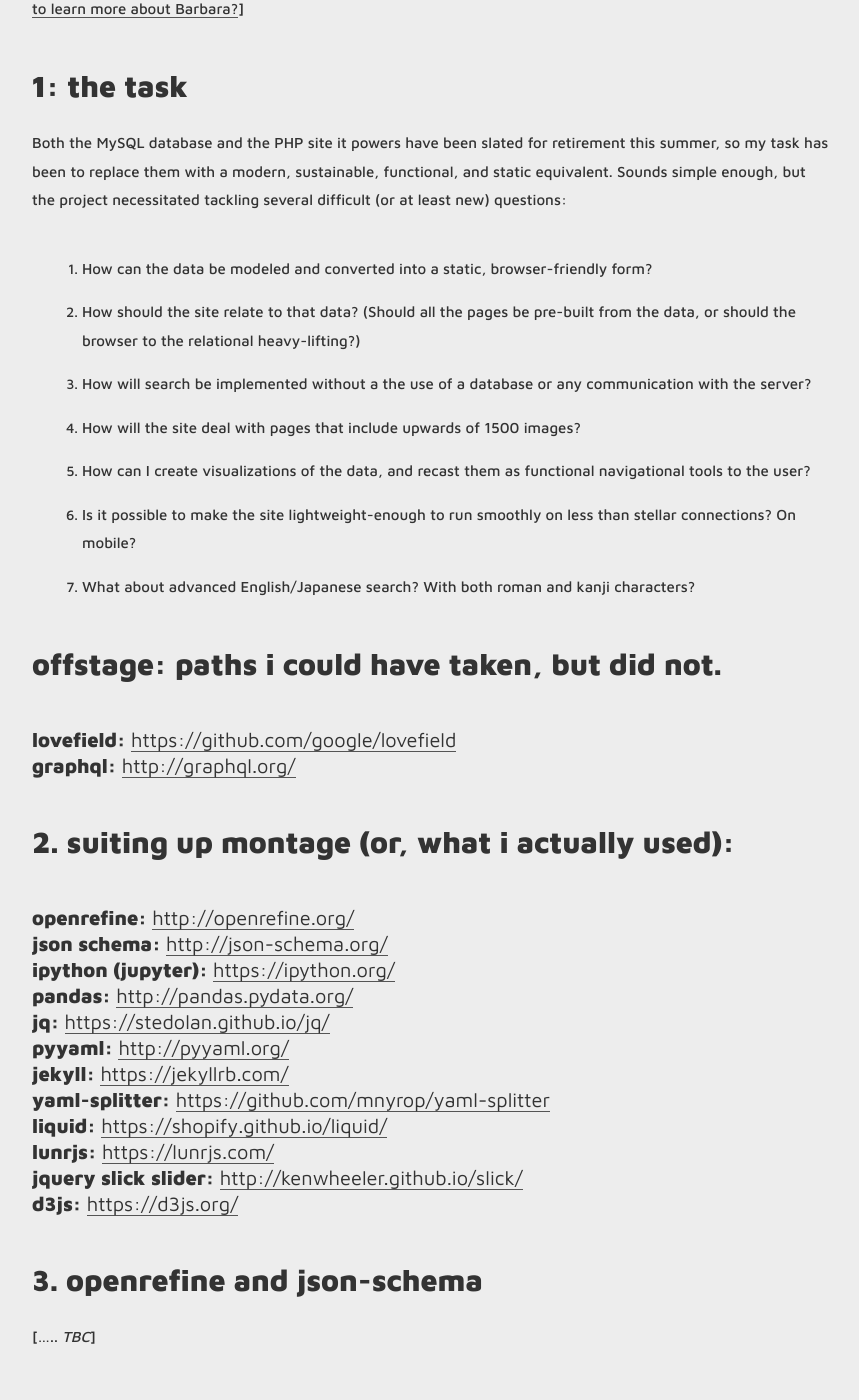
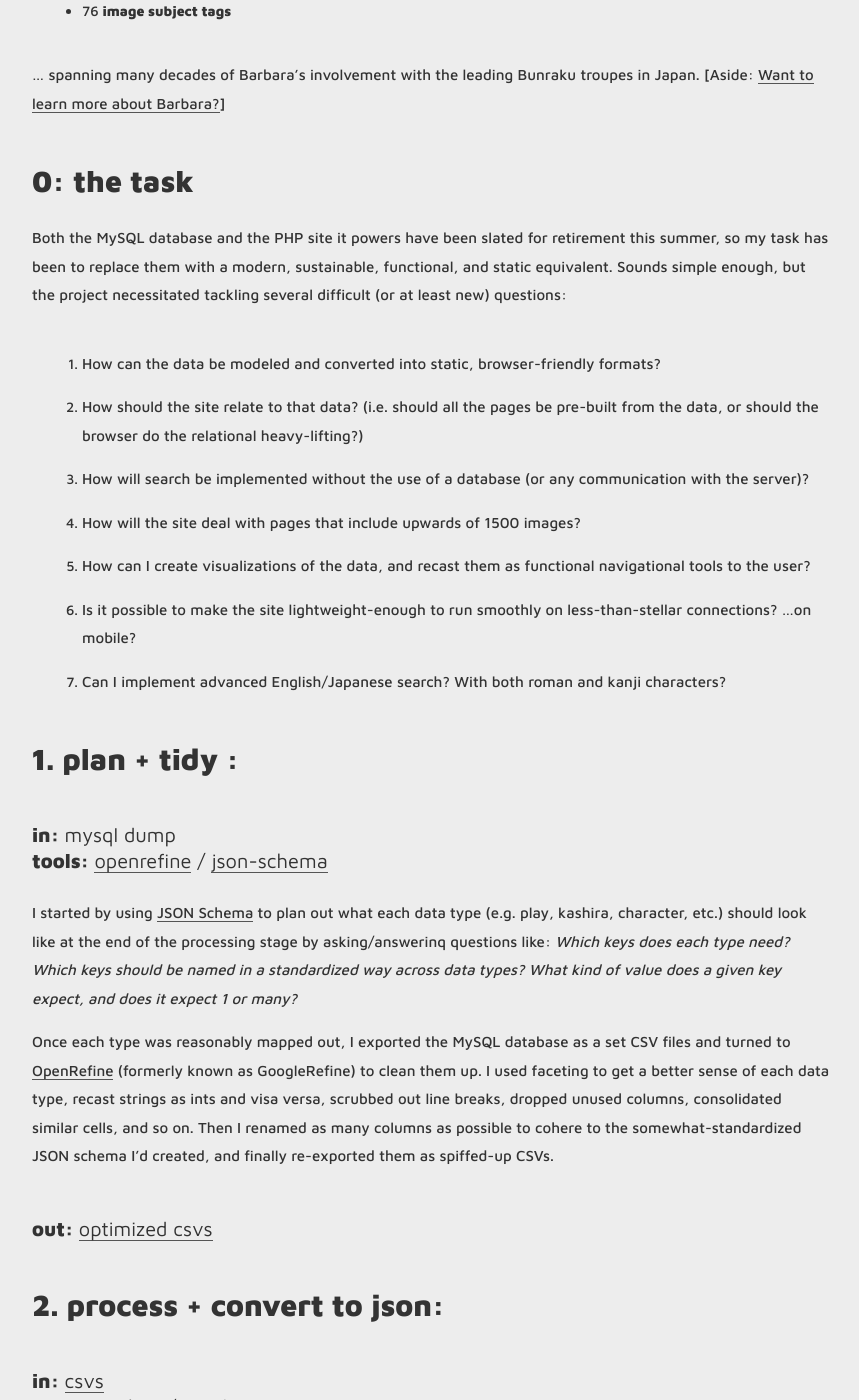
Before and after one commit to mnyrop/marii.info, a Jekyll site: the page built from _posts/2017-07-11-the-summer-of-puppets.md, in a window 1280 px wide and 1400 px high, scrolled down 1276 px. Shown: the whole window, without its empty margins (208-1067 px from the left). Built offline with Jekyll 4.4.1, drawn with Linux system fonts in a browser that asks for light colours; nearby versions of some CDN libraries; comment, search, counter and statistics services are not loaded; some of the changed text lies outside the part shown.

Commit message:
update bunraku post

```diff
--- a/_includes/footer.html
+++ b/_includes/footer.html
@@ -1,25 +1,33 @@
 <div class="footer">
+  <br/><br/><br/><br/>
   <button>
     <a href="https://twitter.com/mariinyrop" target="_none">
-      <i class="fa fa-twitter" aria-hidden="true"></i>
+      <i class="fa fa-lg fa-twitter" aria-hidden="true"></i>
     </a>
   </button>
   &nbsp;&nbsp;
   <button>
     <a href="https://github.com/mnyrop" target="_none">
-      <i class="fa fa-code-fork" aria-hidden="true"></i>
+      <i class="fa fa-lg fa-code-fork" aria-hidden="true"></i>
     </a>
   </button>
   &nbsp;&nbsp;
   <button id="btn" data-clipboard-text="m.nyrop@columbia.edu">
-    <i class="fa fa-envelope-o" aria-hidden="true"></i>
+    <i class="fa fa-lg fa-envelope-o" aria-hidden="true"></i>
   </button>
   &nbsp;&nbsp;
   <button>
     <a href="https://stackoverflow.com/users/8227741/marii" target="_none">
-      <i class="fa fa-stack-overflow" aria-hidden="true"></i>
+      <i class="fa fa-lg fa-stack-overflow" aria-hidden="true"></i>
     </a>
   </button>
+  &nbsp;&nbsp;
+  <button>
+    <a href="https://gist.github.com/mnyrop/a7be6f01cdd9a801eb0117882f44e188" target="_none">
+      <i class="fa fa-lg fa-book" aria-hidden="true"></i>
+    </a>
+  </button>
+  <br/><br/><br/><br/>
 </div>
 
 <script src="https://cdnjs.cloudflare.com/ajax/libs/clipboard.js/1.5.10/clipboard.min.js"></script>
--- a/_includes/header.html
+++ b/_includes/header.html
@@ -1,3 +1,5 @@
+<br/><br/>
+
 <aside class="logo">
 
 	{% if page.url == '/index.html' or page.url == '/' %}
@@ -14,3 +16,5 @@
 	<span class="logo-prompt">{{ prompt }}</span>
 
 </aside>
+
+<br/>
--- a/_posts/2017-04-03-autogenerate-json-for-d3-from-jekyll-collection-data.markdown
+++ b/_posts/2017-04-03-autogenerate-json-for-d3-from-jekyll-collection-data.markdown
@@ -1,6 +1,6 @@
 ---
 layout: post
-title:  "Auto-Generate D3.js JSON from a Jekyll Collection"
+title:  "How To: <br/>Auto-generate D3.js JSON from a Jekyll collection"
 categories: main
 date: 2017-04-03
 ---
--- a/_posts/2017-07-11-the-summer-of-puppets.md
+++ b/_posts/2017-07-11-the-summer-of-puppets.md
@@ -9,7 +9,7 @@
 <br/><br/>
 ## Enter: Bunraku
 
-A few months ago, I was given access to a MySQL database with 27 tables of data on Bunraku, or Japanese Puppet Theater. The data consisted primarily of digitized images from the Barbara Curtis Adachi Bunraku Collection housed here ay Columbia University, but it also contained an awful lot of relational data on the Bunraku community as Barbara encountered it: as a rich network of performers, plays, productions, puppets, craftsmen, narrators, musicians, authors, theaters, instruments, old friends, and even older stories. Or, to be more specific, the complex interrelations of...
+A few months ago, I was given access to a MySQL database with 27 tables of data on Bunraku, or Japanese Puppet Theater. The data consisted primarily of digitized images from the Barbara Curtis Adachi Bunraku Collection housed here ay Columbia University, but it also contained an lot of relational data on the Bunraku community as Barbara encountered it, which is to say as a rich network of performers, plays, productions, puppets, craftsmen, narrators, musicians, authors, theaters, instruments, old friends, and even older stories. Or, to be more specific, the complex interrelations of...
 
 - 123 __authors__,<br/>
 - 2,107 __characters__,<br/>
@@ -22,25 +22,90 @@
 - 2,609 __scenes__, and <br/>
 - 76 __image subject tags__
 
-... spanning many decades of Barbara's involvement with several of the leading Bunraku troupes in Japan. [[Want to learn more about Barbara?](http://www.sfgate.com/bayarea/article/Barbara-Curtis-Adachi-puppet-theater-expert-2822735.php)]
+... spanning many decades of Barbara's involvement with the leading Bunraku troupes in Japan. [Aside: [Want to learn more about Barbara?](http://www.sfgate.com/bayarea/article/Barbara-Curtis-Adachi-puppet-theater-expert-2822735.php)]
 
-## 1: The Task
+## 0: The Task
 
 Both the MySQL database and the PHP site it powers have been slated for retirement this summer, so my task has been to replace them with a modern, sustainable, functional, and static equivalent. Sounds simple enough, but the project necessitated tackling several difficult (or at least new) questions:
 
-1. How can the data be modeled and converted into a static, browser-friendly form?
+1. How can the data be modeled and converted into static, browser-friendly formats?
 
-2. How should the site relate to that data? (Should all the pages be pre-built from the data, or should the browser to the relational heavy-lifting?)
+2. How should the site relate to that data? (i.e. should all the pages be pre-built from the data, or should the browser do the relational heavy-lifting?)
 
-3. How will search be implemented without a the use of a database or any communication with the server?
+3. How will search be implemented without the use of a database (or any communication with the server)?
 
 4. How will the site deal with pages that include upwards of 1500 images?
 
 5. How can I create visualizations of the data, and recast them as functional navigational tools to the user?
 
-6. Is it possible to make the site lightweight-enough to run smoothly on less than stellar connections? On mobile?
+6. Is it possible to make the site lightweight-enough to run smoothly on less-than-stellar connections? ...on mobile?
 
-7. What about advanced English/Japanese search? With both roman and kanji characters?
+7. Can I implement advanced English/Japanese search? With both roman and kanji characters?
+
+
+
+## 1. plan + tidy :
+
+#### In: <span style="font-weight:400">MySQL dump</span><br/>Tools: <span style="font-weight:400">[OpenRefine](http://openrefine.org/) / [json-schema](http://json-schema.org/)</span>
+
+I started by using [JSON Schema](http://json-schema.org/) to plan out what each data type (e.g. play, kashira, character, etc.) should look like at the end of the processing stage by asking/answerinq questions like: _Which keys does each type need? Which keys should be named in a standardized way across data types? What kind of value does a given key expect, and does it expect 1 or many?_
+
+Once each type was reasonably mapped out, I exported the MySQL database as a set CSV files and turned to [OpenRefine](http://openrefine.org/) (formerly known as GoogleRefine) to clean them up. I used faceting to get a better sense of each data type, recast strings as ints and visa versa, scrubbed out line breaks, dropped unused columns, consolidated similar cells, and so on. Then I renamed as many columns as possible to cohere to the somewhat-standardized JSON schema I'd created, and finally re-exported them as spiffed-up CSVs.
+
+#### Out: <span style="font-weight:400">[Optimized CSVs](https://github.com/mnyrop/bunraku-ipy/tree/master/in)</span>
+
+
+
+
+## 2. Process + convert to JSON:
+
+#### In: <span style="font-weight:400">[CSVs](https://github.com/mnyrop/bunraku-ipy/tree/master/in)</span><br/>Tools: <span style="font-weight:400">[iPython](https://ipython.org/) / [Pandas](http://pandas.pydata.org/)</span>
+
+#### Out: <span style="font-weight:400">[JSON](https://github.com/mnyrop/bunraku-ipy/tree/master/out/json)</span>
+
+
+## 3. Minify + convert to YAML:
+
+#### In: <span style="font-weight:400">[JSON](https://github.com/mnyrop/bunraku-ipy/tree/master/out/json)</span><br/>Tools: <span style="font-weight:400">[JQ](https://stedolan.github.io/jq/) / [PyYaml](http://pyyaml.org/)</span>
+
+
+#### Out: <span style="font-weight:400">[YAML](https://github.com/mnyrop/bunraku-ipy/tree/master/post-processing/yaml)</span>
+
+
+
+
+
+
+
+## 4. Ingest + generate:
+
+
+
+#### In: <span style="font-weight:400">[YAML](https://github.com/mnyrop/bunraku-ipy/tree/master/post-processing/yaml)</span><br/>Tools: <span style="font-weight:400">[Jekyll](https://jekyllrb.com/) / [YAML-Splitter](https://github.com/mnyrop/yaml-splitter)</span>
+
+#### Out: <span style="font-weight:400">[Jekyll Collections](https://github.com/mnyrop/bunraku-jekyll)</span>
+
+
+
+
+## 5.  Template + build:
+
+
+#### In: <span style="font-weight:400">[Jekyll Collections](https://github.com/mnyrop/bunraku-jekyll)</span><br/>Tools: <span style="font-weight:400">[Liquid](https://shopify.github.io/liquid/)</span>
+
+#### Out: <span style="font-weight:400">[Jekyll Site](https://github.com/mnyrop/bunraku-demo)</span>
+
+
+
+
+## 6. Search/Display/Visualize:
+
+#### In: <span style="font-weight:400">[Jekyll Site](https://github.com/mnyrop/bunraku-demo)</span><br/>Tools: <span style="font-weight:400">[Lunrjs](https://lunrjs.com/) / [jQuery Slick Slider](http://kenwheeler.github.io/slick/) / [D3js](https://d3js.org/)</span>
+
+#### Out: <span style="font-weight:400"><span style="font-weight:400">[Better Jekyll Site](https://github.com/mnyrop/bunraku-demo)</span></span>
+
+
+<br/><br/>
 
 
 ## Offstage: Paths I could have taken, but did not.
@@ -48,15 +113,7 @@
 #### Lovefield: <span style="font-weight:400">[https://github.com/google/lovefield](https://github.com/google/lovefield/)</span><br/> GraphQL: <span style="font-weight:400">[http://graphql.org/](http://graphql.org/)</span>
 
 
-## 2. Suiting up montage (or, what I actually used):
 
-#### OpenRefine: <span style="font-weight:400">[http://openrefine.org/](http://openrefine.org/)</span><br/>JSON Schema: <span style="font-weight:400">[http://json-schema.org/](http://json-schema.org/)</span><br/>IPython (Jupyter): <span style="font-weight:400">[https://ipython.org/](https://ipython.org/)</span><br/>Pandas: <span style="font-weight:400">[http://pandas.pydata.org/](http://pandas.pydata.org/)</span><br/>JQ: <span style="font-weight:400">[https://stedolan.github.io/jq/](https://stedolan.github.io/jq/)</span><br/>PyYaml: <span style="font-weight:400">[http://pyyaml.org/](http://pyyaml.org/)</span><br/>Jekyll: <span style="font-weight:400">[https://jekyllrb.com/](https://jekyllrb.com/)</span><br/>YAML-Splitter: <span style="font-weight:400">[https://github.com/mnyrop/yaml-splitter](https://github.com/mnyrop/yaml-splitter)</span><br/>Liquid: <span style="font-weight:400">[https://shopify.github.io/liquid/](https://shopify.github.io/liquid/)</span><br/>Lunrjs: <span style="font-weight:400">[https://lunrjs.com/](https://lunrjs.com/)</span><br/>jQuery Slick Slider: <span style="font-weight:400">[http://kenwheeler.github.io/slick/](http://kenwheeler.github.io/slick/)</span><br/>D3js: <span style="font-weight:400">[https://d3js.org/](https://d3js.org/)</span><br/>
-
-
-## 3. OpenRefine and json-schema
-
-
-[..... _TBC_]
 
 <!--<center>
   <iframe width="400" height="300" src="https://www.youtube.com/embed/ZaI8fN4176k" frameborder="0" allowfullscreen></iframe>
--- a/index.html
+++ b/index.html
@@ -22,7 +22,7 @@
 		<ul>
 			<li>
 				<div class="post-date">
-					<span>{{ post.date | date: "%b %d" }}</span>
+					<span>&nbsp;&nbsp;{{ post.date | date: "%b %d" }}&nbsp;&nbsp;</span>
 				</div>
 				<div class="title">
 					<a href="{{ post.url | prepend: site.baseurl }}">{{ post.title }}</a>
```
Also changed, not shown: other parts of index.html (+1 -1 lines), _posts/2017-05-13-omekyll.md (+1 -1 lines).
